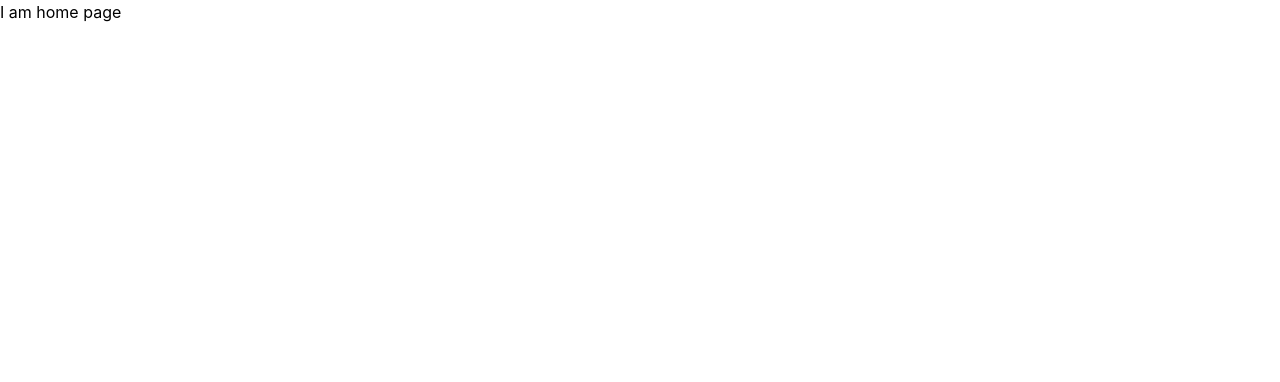
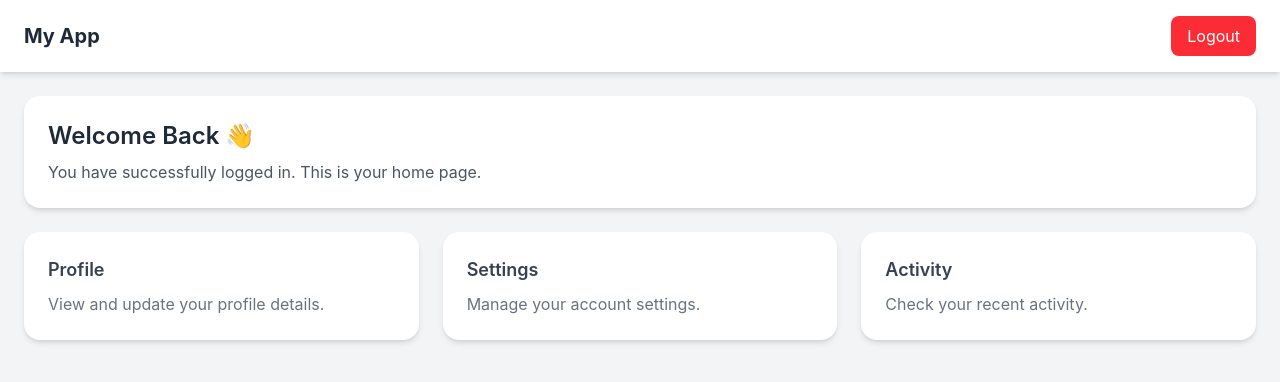
Before and after one commit to Afnan-coder/mern-register-and-login, a React (Vite) app in the folder client/: page / in a window 1280 px wide. Shown: the top 382 px of the page. Built offline with nearby package versions, Linux system fonts and the light colour scheme.

Commit message:
Created the dummy home page

```diff
--- a/client/src/pages/Home.jsx
+++ b/client/src/pages/Home.jsx
@@ -1,15 +1,64 @@
-import React, { useContext } from 'react'
-import { AppContext } from '../context/AppContext.jsx'
+import React from "react";
 
 const Home = () => {
+  return (
+    <div className="min-h-screen bg-gray-100">
 
-    const {count} = useContext(AppContext)
+      {/* Navbar */}
+      <div className="bg-white shadow-md px-6 py-4 flex justify-between items-center">
+        <h1 className="text-xl font-bold text-gray-800">My App</h1>
+        <button className="bg-red-500 text-white px-4 py-2 rounded-lg hover:bg-red-600">
+          Logout
+        </button>
+      </div>
 
-  return (
-    <div>
-      I am home page
+      {/* Main Content */}
+      <div className="p-6">
+
+        {/* Welcome Section */}
+        <div className="bg-white p-6 rounded-2xl shadow-md mb-6">
+          <h2 className="text-2xl font-semibold text-gray-800">
+            Welcome Back 👋
+          </h2>
+          <p className="text-gray-600 mt-2">
+            You have successfully logged in. This is your home page.
+          </p>
+        </div>
+
+        {/* Cards Section */}
+        <div className="grid grid-cols-1 md:grid-cols-3 gap-6">
+
+          <div className="bg-white p-6 rounded-2xl shadow-md hover:shadow-lg transition">
+            <h3 className="text-lg font-semibold text-gray-700">
+              Profile
+            </h3>
+            <p className="text-gray-500 mt-2">
+              View and update your profile details.
+            </p>
+          </div>
+
+          <div className="bg-white p-6 rounded-2xl shadow-md hover:shadow-lg transition">
+            <h3 className="text-lg font-semibold text-gray-700">
+              Settings
+            </h3>
+            <p className="text-gray-500 mt-2">
+              Manage your account settings.
+            </p>
+          </div>
+
+          <div className="bg-white p-6 rounded-2xl shadow-md hover:shadow-lg transition">
+            <h3 className="text-lg font-semibold text-gray-700">
+              Activity
+            </h3>
+            <p className="text-gray-500 mt-2">
+              Check your recent activity.
+            </p>
+          </div>
+
+        </div>
+      </div>
     </div>
-  )
-}
+  );
+};
 
-export default Home
+export default Home;
```
